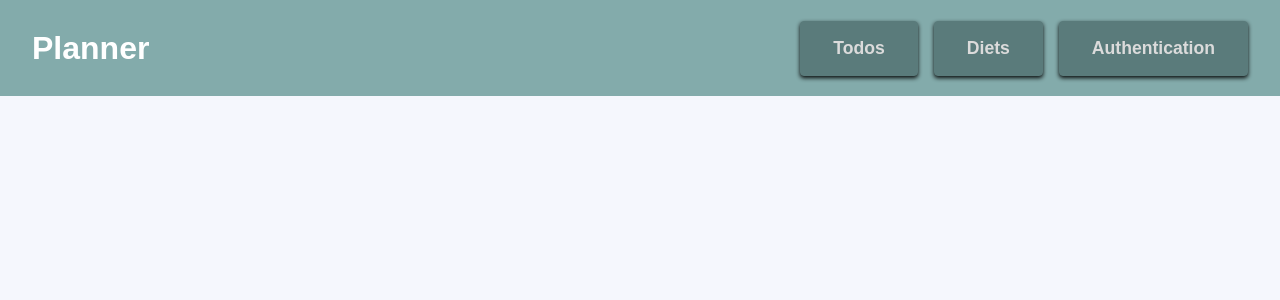
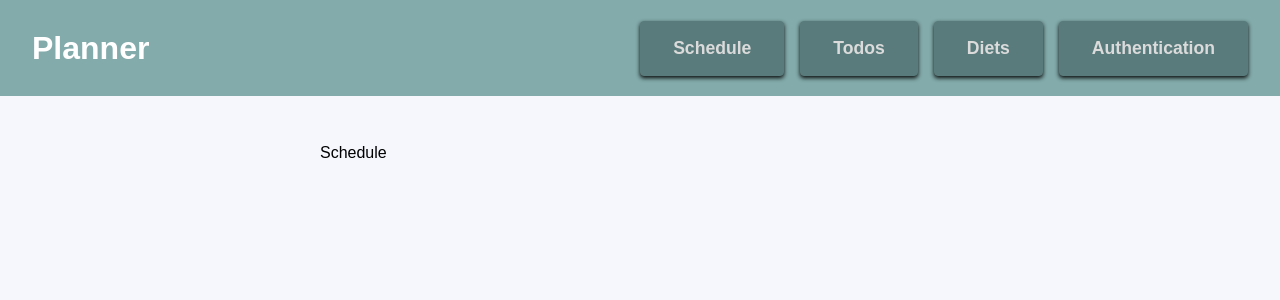
Before and after one commit to jeehee1/todos-react-app, a React (Create React App) app: page /schedule in a window 1280 px wide. Shown: the top 300 px of the page. Built offline with nearby package versions, Linux system fonts and the light colour scheme.

Commit message:
add schedule component

```diff
--- a/src/App.js
+++ b/src/App.js
@@ -4,15 +4,18 @@ import Layout from "./components/layout/Layout";
 import Diet from "./pages/Diet";
 import Auth from "./pages/Auth";
 import Home from "./pages/Home";
+import Schedule from "./pages/Schedule";
 
 function App() {
   return (
     <Layout>
       <Routes>
         <Route path="/" element={<Home />} />
+        <Route path="/schedule" element={<Schedule/>}/>
         <Route path="/todos" element={<Todos />} />
         <Route path="/diets" element={<Diet />} />
         <Route path="/auth" element={<Auth />} />
+        <Route path="*" element={<Home />}/>
       </Routes>
     </Layout>
   );
--- a/src/components/layout/MainNavigation.js
+++ b/src/components/layout/MainNavigation.js
@@ -19,6 +19,16 @@ const MainNavigation = () => {
       <div className={classes.logo}>Planner</div>
       <nav className={classes.nav}>
         <ul className={classes.menu}>
+        <li>
+            <NavLink
+              to="/schedule"
+              className={({ isActive }) =>
+                isActive ? classes.active : undefined
+              }
+            >
+              Schedule
+            </NavLink>
+          </li>
           <li>
             <NavLink
               to="/todos"
--- /dev/null
+++ b/src/pages/Schedule.js
@@ -0,0 +1,5 @@
+const Schedule = () => {
+    return <p>Schedule</p>
+}
+
+export default Schedule;
```
